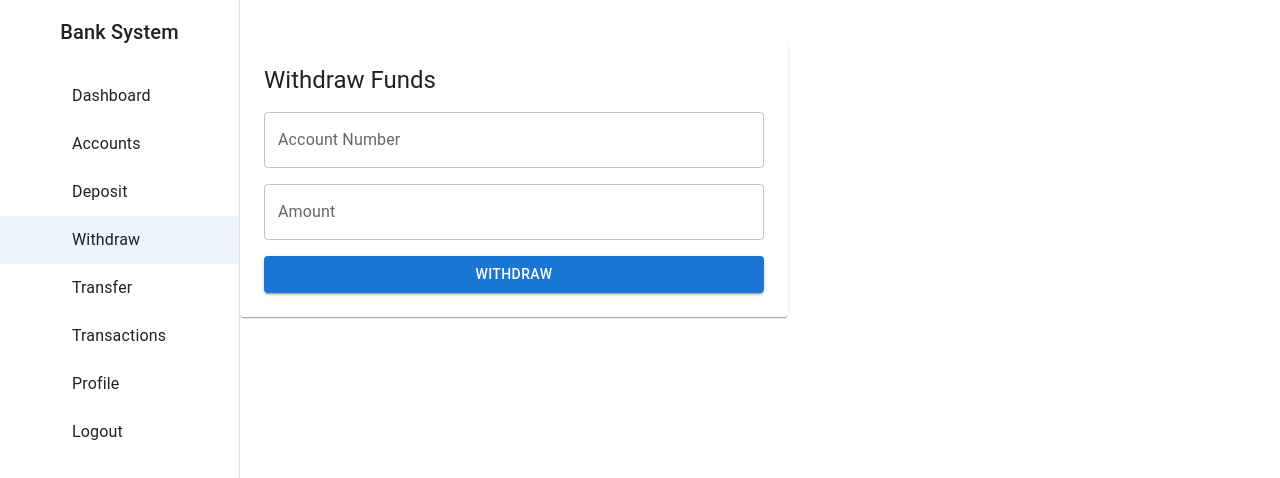
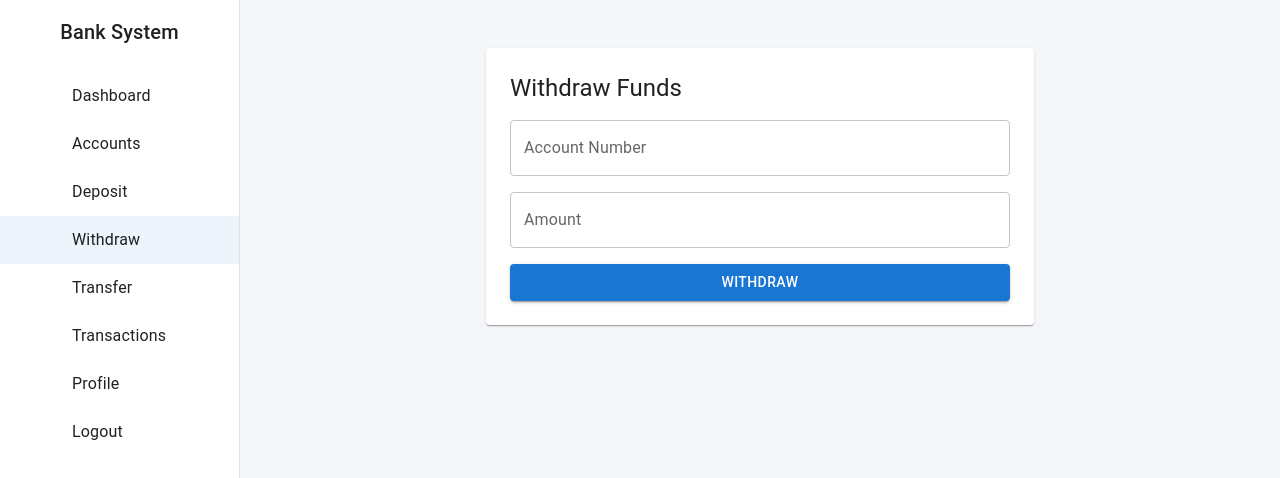
Before and after one commit to shreejal27/BankSystem_Frontend, a React (Vite) app: page /withdraw in a window 1280 px wide. Shown: the top 478 px of the page. Built offline with nearby package versions, Linux system fonts and the light colour scheme; no server answers; sample sign-in values are in the browser's storage; some icons are missing.

Commit message:
made the main box take the whole width

```diff
--- a/src/components/AppLayout.tsx
+++ b/src/components/AppLayout.tsx
@@ -14,7 +14,15 @@ function AppLayout() {
       }}
     >
       <Sidebar />
-      <Box component="main">
+      <Box
+        component="main"
+        sx={{
+          flexGrow: 1,
+          p: 1,
+          backgroundColor: "#f5f6fa",
+          minHeight: "100vh",
+        }}
+      >
         <Outlet />
       </Box>
     </Container>
```
